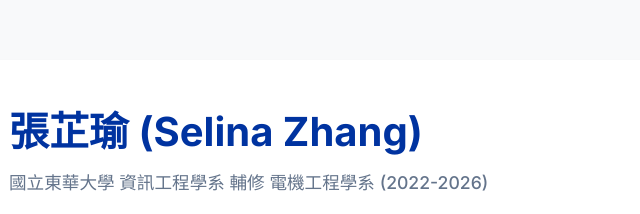
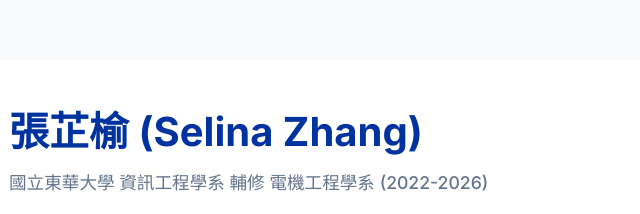
Before and after one commit to zhixain/portfolio, a plain HTML site: page index.html in a window 1280 px wide. Shown: the top 214 px of the page, 411-1051 px from the left. Drawn offline with Linux system fonts and the light colour scheme.

Commit message:
Add files via upload

```diff
--- a/index.html
+++ b/index.html
@@ -3,7 +3,7 @@
 <head>
     <meta charset="UTF-8">
     <meta name="viewport" content="width=device-width, initial-scale=1.0">
-    <title>張芷瑜 (Selina Zhang) | 軟韌體與硬體驗證工程師</title>
+    <title>張芷榆 (Selina Zhang) | 軟韌體與硬體驗證工程師</title>
     <!-- 引入 Google Fonts: Inter (英文/數字) 與 Noto Sans TC (中文) -->
     <link rel="preconnect" href="https://fonts.googleapis.com">
     <link rel="preconnect" href="https://fonts.gstatic.com" crossorigin>
@@ -425,7 +425,7 @@
         <!-- 建議替換為乾淨背景的半身專業照 -->
         <img src="https://via.placeholder.com/180x180/E2E8F0/64748B?text=Professional+Photo" alt="Profile Photo" class="hero-img">
         <div class="hero-content">
-            <h1>張芷瑜 (Selina Zhang)</h1>
+            <h1>張芷榆 (Selina Zhang)</h1>
             <div class="hero-subtitle">國立東華大學 資訊工程學系 輔修 電機工程學系 (2022-2026)</div>
             <p class="elevator-pitch">
                 「結合資工軟體的靈活邏輯與電機硬體的底層精準。具備 FPGA 軟硬體協同設計與 VLSI 電路驗證經驗，期望將跨領域的資料分析與問題解決能力，貢獻於美光 (Micron) HBM 品質與失效分析 (PFA/EFA) 團隊。」
```
